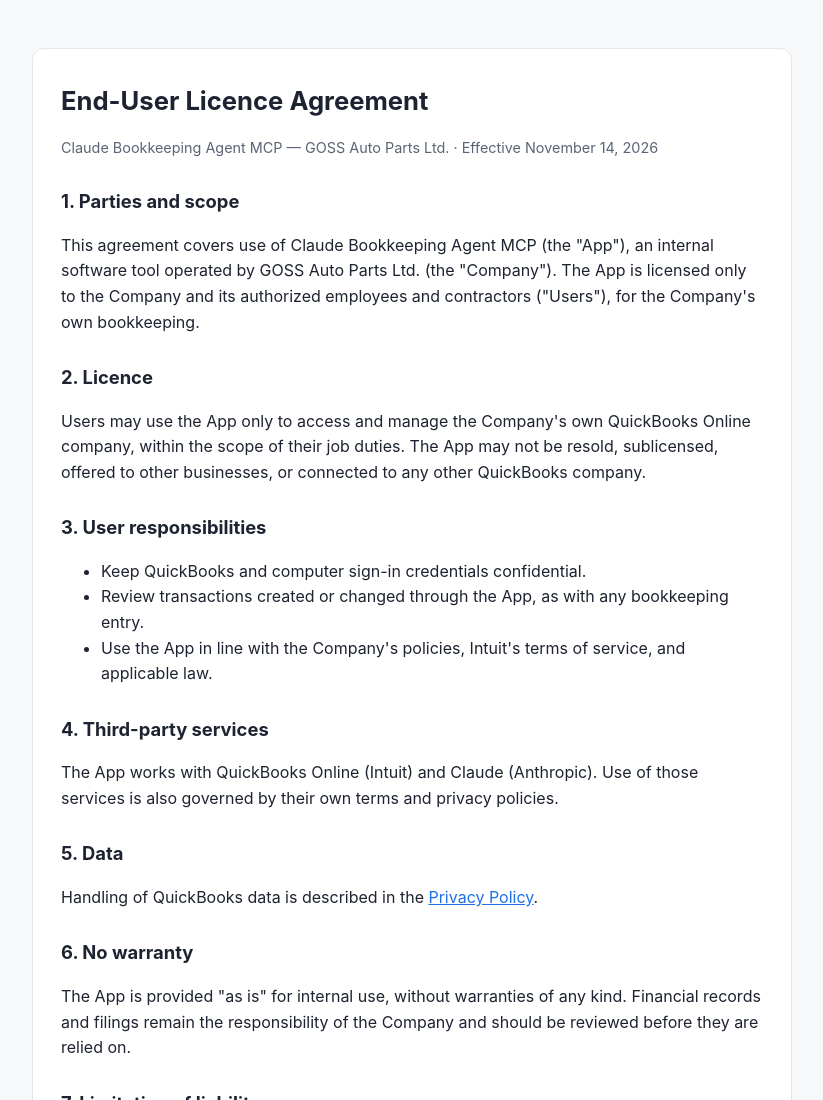
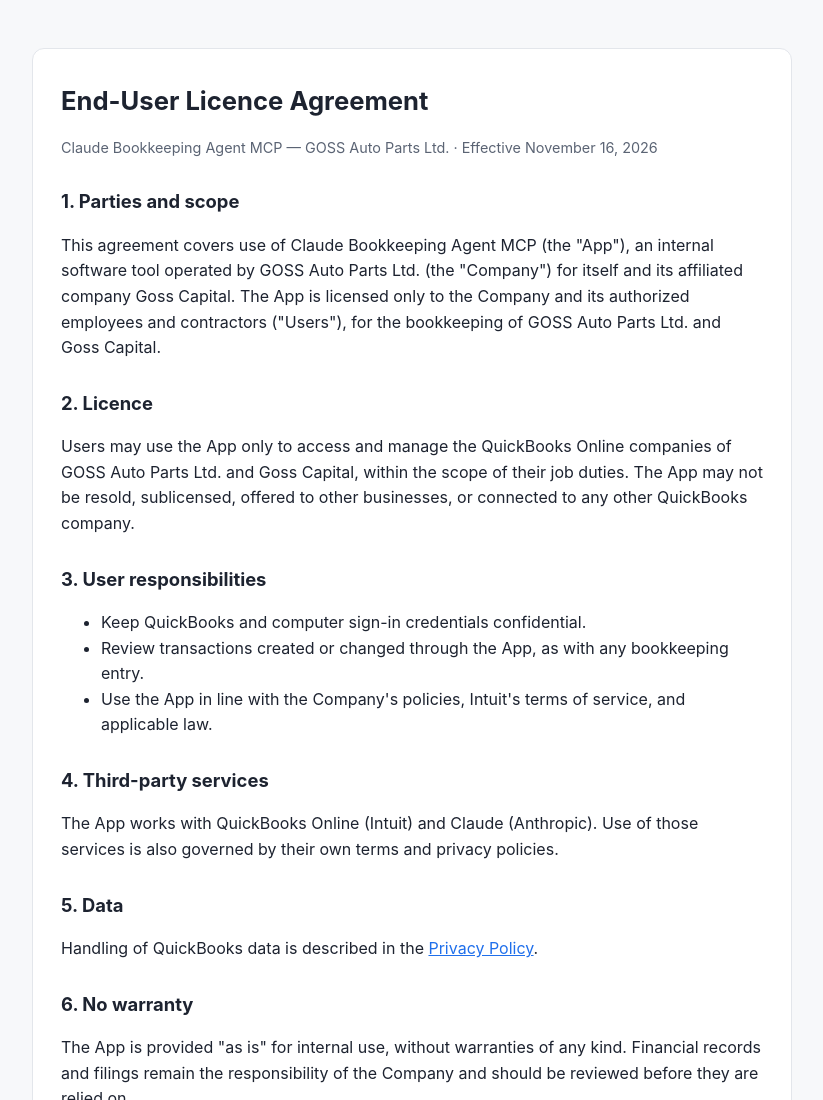
Before and after one commit to azaratep19/qbo-connect, a plain HTML site: page eula.html in a window 1280 px wide. Shown: the top 1100 px of the page, without its empty margins (228-1051 px from the left). Drawn offline with Linux system fonts and the light colour scheme.

Commit message:
Cover affiliated company Goss Capital in privacy policy, EULA and about page
Co-Authored-By: Claude Opus 5.5 <noreply@anthropic.com>

```diff
--- a/eula.html
+++ b/eula.html
@@ -9,17 +9,18 @@
 <body>
 <main>
   <h1>End-User Licence Agreement</h1>
-  <p class="meta">Claude Bookkeeping Agent MCP &mdash; GOSS Auto Parts Ltd. &middot; Effective November 14, 2026</p>
+  <p class="meta">Claude Bookkeeping Agent MCP &mdash; GOSS Auto Parts Ltd. &middot; Effective November 16, 2026</p>
 
   <h2>1. Parties and scope</h2>
   <p>This agreement covers use of Claude Bookkeeping Agent MCP (the "App"),
-  an internal software tool operated by GOSS Auto Parts Ltd. (the "Company").
+  an internal software tool operated by GOSS Auto Parts Ltd. (the "Company") for itself and its
+  affiliated company Goss Capital.
   The App is licensed only to the Company and its authorized employees and
-  contractors ("Users"), for the Company's own bookkeeping.</p>
+  contractors ("Users"), for the bookkeeping of GOSS Auto Parts Ltd. and Goss Capital.</p>
 
   <h2>2. Licence</h2>
-  <p>Users may use the App only to access and manage the Company's own
-  QuickBooks Online company, within the scope of their job duties. The App may
+  <p>Users may use the App only to access and manage the QuickBooks Online
+  companies of GOSS Auto Parts Ltd. and Goss Capital, within the scope of their job duties. The App may
   not be resold, sublicensed, offered to other businesses, or connected to any
   other QuickBooks company.</p>
 
```
Also changed, not shown: index.html (+5 -3 lines), privacy.html (+6 -4 lines).
